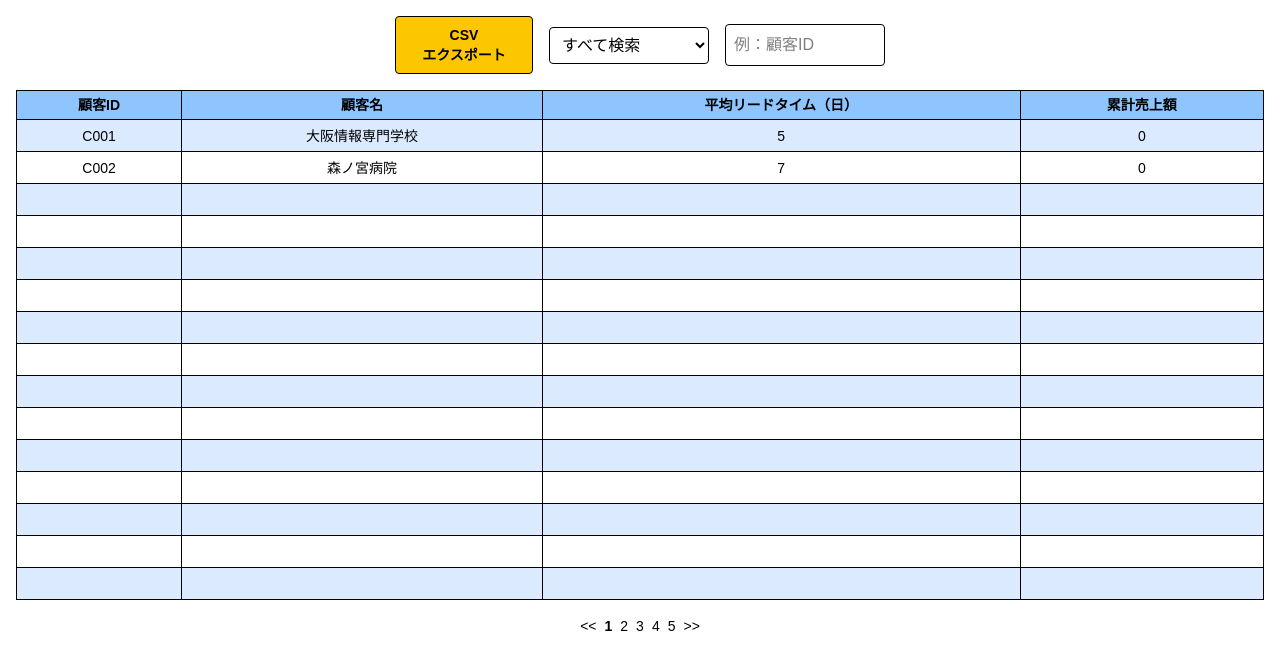
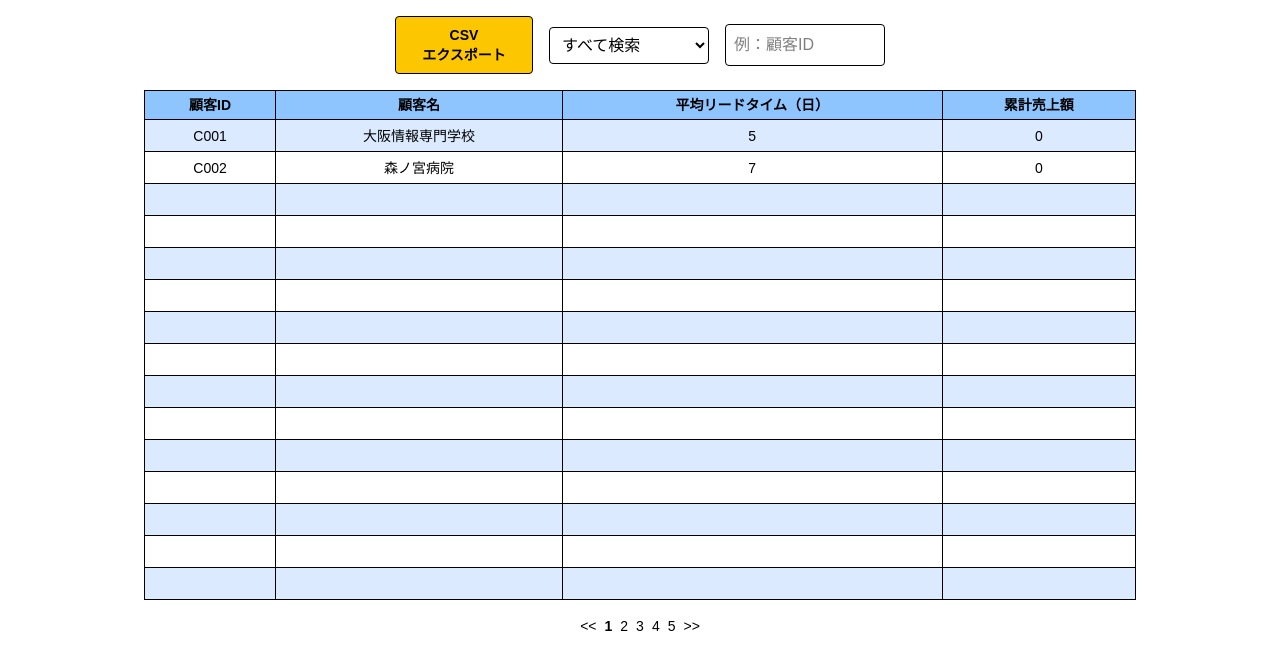
Before and after one commit to wasabi49/ocs-systemDevelopmentExercises, a Next.js app in the folder mbs/: page /Home/StatisticalInfo in a window 1280 px wide. Shown: the top 670 px of the page. Built offline with nearby package versions, Linux system fonts and the light colour scheme.

Commit message:
表の修正

```diff
--- a/mbs/app/Home/StatisticalInfo/page.tsx
+++ b/mbs/app/Home/StatisticalInfo/page.tsx
@@ -120,7 +120,7 @@ while (displayedOrders.length < 15) {
       </div>
 
       {/* テーブル */}
-      <div className="overflow-x-auto mb-4">
+      <div className="max-w-screen-lg mx-auto w-full overflow-x-auto px-4 mb-4">
         <table className=
                         //表の伸縮性、コメントアウト//
                         "min-w-[600px] w-full border-collapse text-center text-sm text-black">
```
